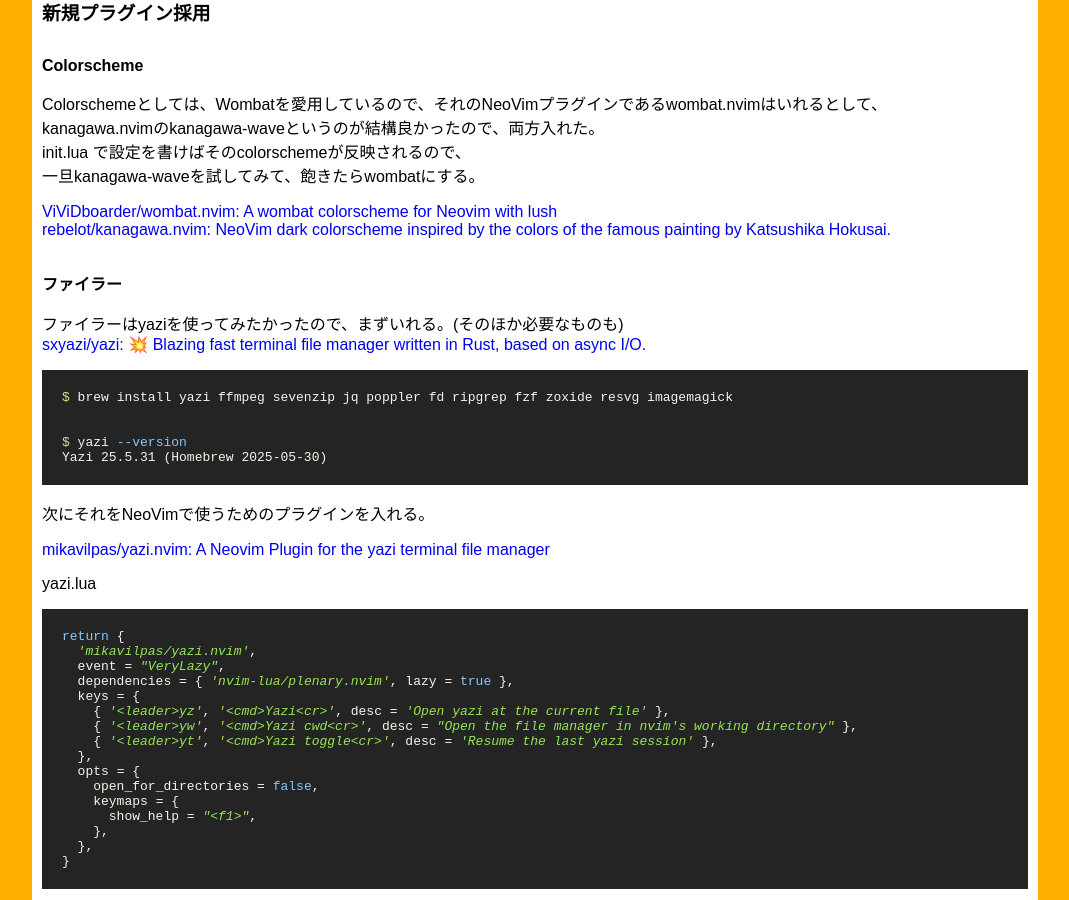
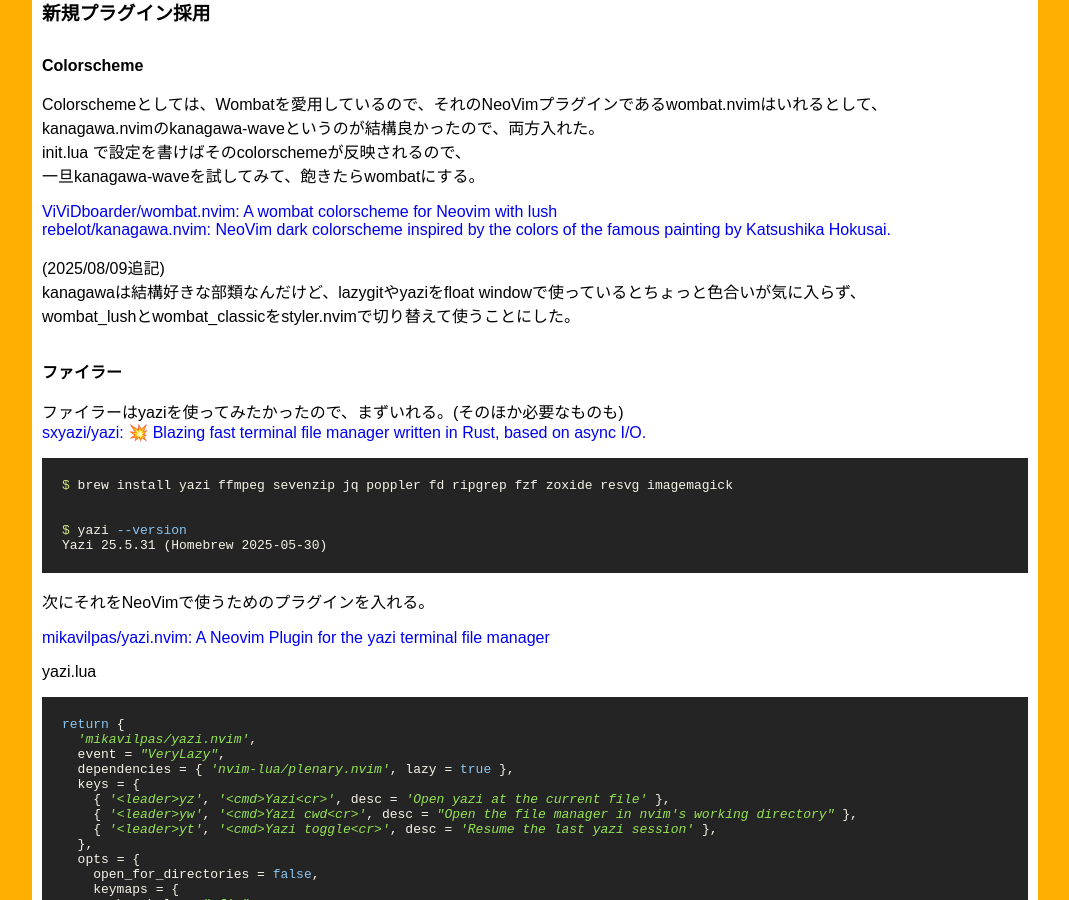
Before and after one commit to ryotakato/ryotakato.github.io, a Jekyll site: the page built from _posts/2025-08-07-reconsider-neovim.md, in a window 1280 px wide and 900 px high, scrolled down 6025 px. Shown: the whole window, without its empty margins (188-1257 px from the left). Built offline with Jekyll 4.4.1, drawn with Linux system fonts in a browser that asks for light colours; some of the changed text lies outside the part shown.

Commit message:
update article

```diff
--- a/_posts/2025-08-07-reconsider-neovim.md
+++ b/_posts/2025-08-07-reconsider-neovim.md
@@ -382,6 +382,9 @@
 [ViViDboarder/wombat.nvim: A wombat colorscheme for Neovim with lush](https://github.com/ViViDboarder/wombat.nvim)
 [rebelot/kanagawa.nvim: NeoVim dark colorscheme inspired by the colors of the famous painting by Katsushika Hokusai.](https://github.com/rebelot/kanagawa.nvim)
 
+(2025/08/09追記)
+kanagawaは結構好きな部類なんだけど、lazygitやyaziをfloat windowで使っているとちょっと色合いが気に入らず、
+wombat_lushとwombat_classicをstyler.nvimで切り替えて使うことにした。
 
 
 #### ファイラー
@@ -499,7 +502,7 @@
 (2025/08/09追記)
 この後toggleterm.nvimもいれたが、
 yaziやlazygitはそれぞれのプラグインから動かしたほうが動作が安定している。
-
+また、styler.nvimもいれて、yaziやlazygitが開いているときだけ別のcolorschemeを適用できるようにした。
 
 
 ### Bram Moolennar追悼
```
